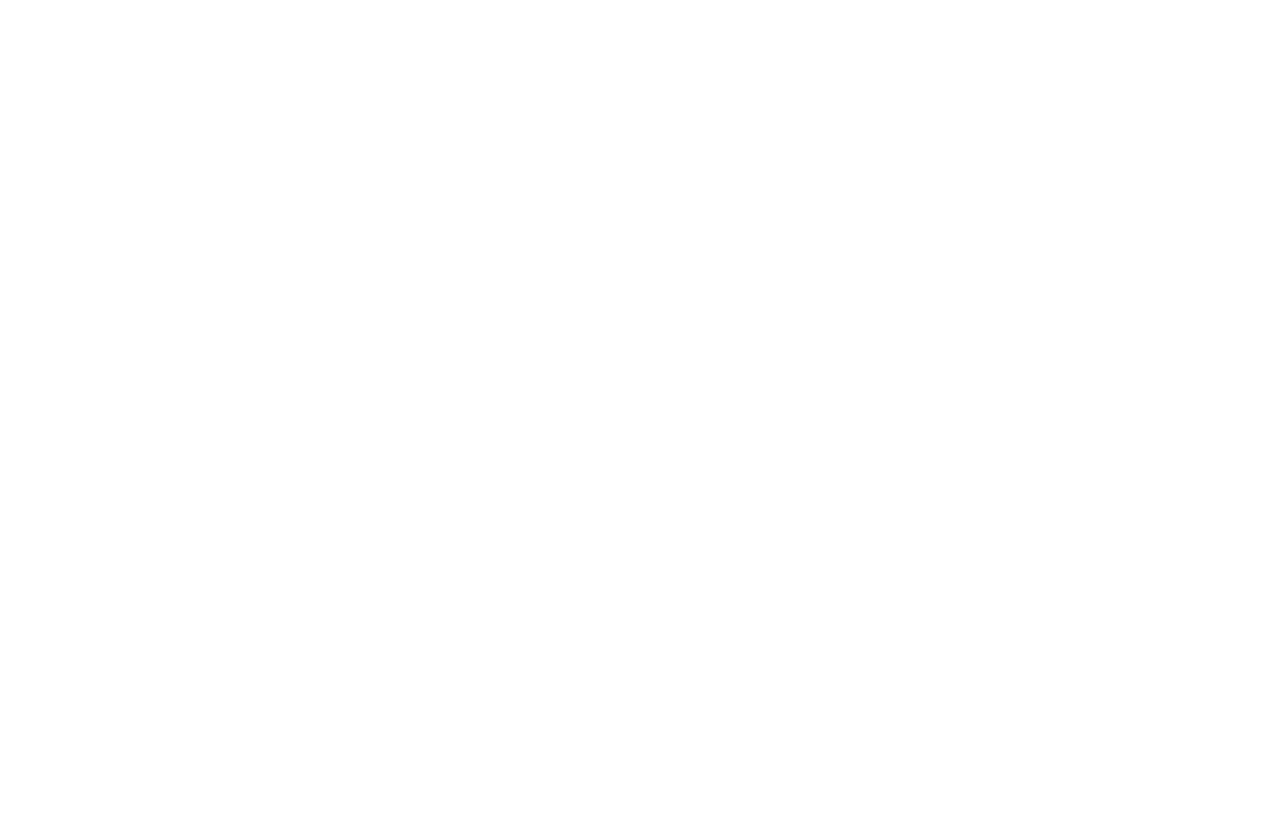
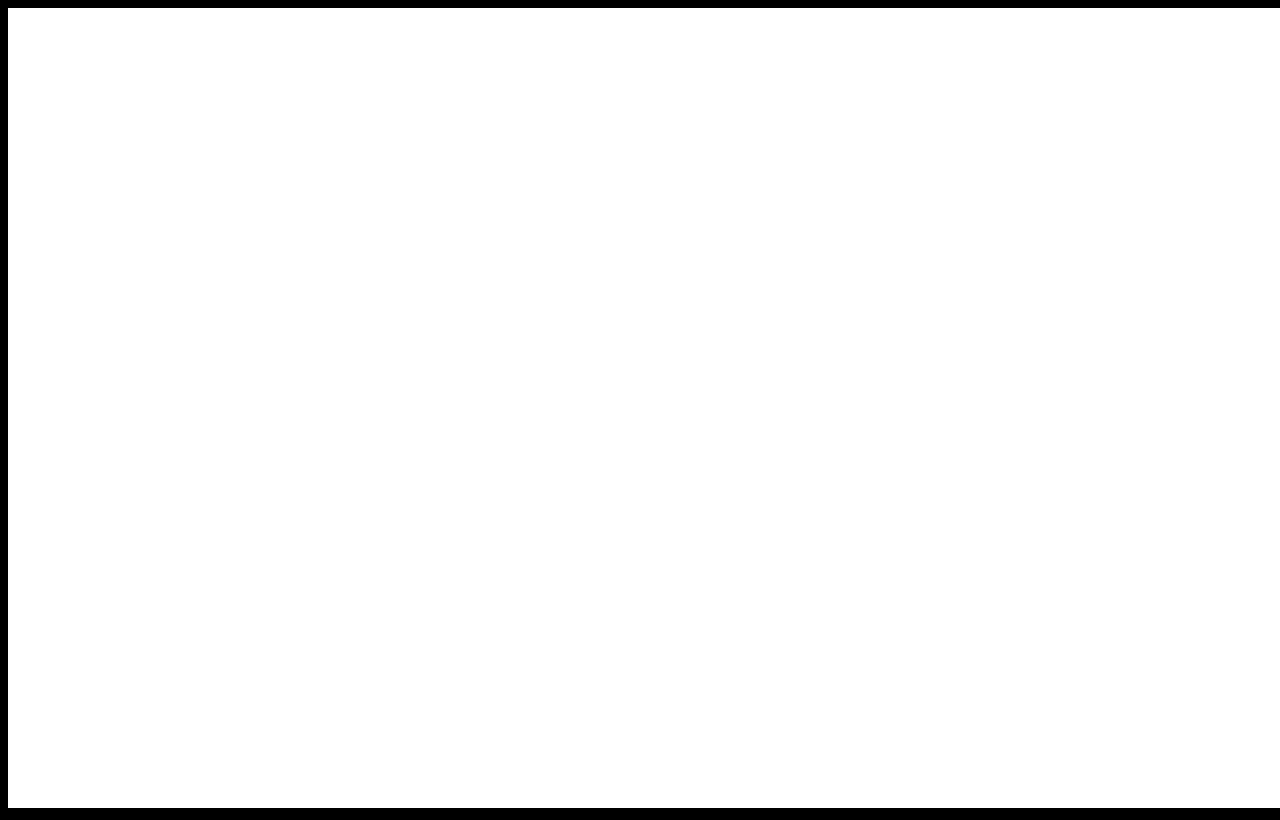
Before and after one commit to ccincotti3/webgl_obj_loader, a website built with Parcel: page index.html in a window 1280 px wide. Built offline with nearby package versions, Linux system fonts and the light colour scheme.

Commit message:
Set clear color, exciting.

```diff
--- a/index.html
+++ b/index.html
@@ -4,6 +4,11 @@
     <meta charset="UTF-8">
     <meta name="viewport" content="width=device-width, initial-scale=1.0">
     <title>Carmen Cincotti's .obj viewer</title>
+    <style>
+        body {
+            background-color: black;
+        }
+    </style>
 </head>
 <body>
    <canvas id="gl"></canvas>
--- a/package.json
+++ b/package.json
@@ -6,13 +6,17 @@
   "author": "Carmen Cincotti",
   "license": "MIT",
   "scripts": {
-    "dev": "parcel index.html"
+    "dev": "parcel index.html",
+    "lint": "yarn eslint '*/**/*.{js,ts}'"
   },
   "devDependencies": {
     "@typescript-eslint/eslint-plugin": "^4.8.2",
     "@typescript-eslint/parser": "^4.8.2",
     "eslint": "^7.14.0",
+    "eslint-config-prettier": "^6.15.0",
+    "eslint-plugin-prettier": "^3.1.4",
     "parcel": "^1.12.4",
+    "prettier": "^2.2.0",
     "typescript": "^4.1.2"
   },
   "dependencies": {}
--- a/src/gl.ts
+++ b/src/gl.ts
@@ -1,11 +1,49 @@
-function GLInstance(id:string) {
-    const canvas = <HTMLCanvasElement>  document.getElementById(id)
-    const gl = canvas.getContext("webgl2")
-
-    if(!gl) {
-        alert("WebGL is not found on this browser, please try another browser")
-    }
-    console.log("WebGL initialized successfully")
+interface MyWebGL2RenderingContext extends WebGL2RenderingContext {
+  setWindowSize(wRatio: number, hRatio: number): MyWebGL2RenderingContext;
+  setClearColor(
+    red: number,
+    green: number,
+    blue: number,
+    alpha: number
+  ): MyWebGL2RenderingContext;
 }
 
-export default GLInstance
+function GLInstance(id: string): MyWebGL2RenderingContext {
+  const canvas = <HTMLCanvasElement>document.getElementById(id);
+  const gl = <MyWebGL2RenderingContext>canvas.getContext("webgl2");
+
+  if (!gl) {
+    alert("WebGL is not found on this browser, please try another browser");
+  }
+  console.log("WebGL initialized successfully");
+
+  /**
+   *
+   * @param wRatio width percentage of screen
+   * @param hRatio height percentage of screen
+   */
+  gl.setWindowSize = function (wRatio = 1, hRatio = 1) {
+    canvas.width = window.innerWidth * wRatio;
+    canvas.height = window.innerHeight * hRatio;
+
+    return this;
+  };
+
+  gl.setClearColor = function (
+    red: number,
+    green: number,
+    blue: number,
+    alpha: number
+  ) {
+    this.clearColor(red, green, blue, alpha);
+    gl.clear(this.COLOR_BUFFER_BIT);
+    gl.clear(this.DEPTH_BUFFER_BIT);
+    gl.clear(this.STENCIL_BUFFER_BIT);
+
+    return this;
+  };
+
+  return gl;
+}
+
+export default GLInstance;
--- a/src/index.ts
+++ b/src/index.ts
@@ -1,10 +1,11 @@
-import getGlInstance from "./gl"
+import getGLInstance from "./gl";
 
-const CANVAS_ID = "gl"
+const CANVAS_ID = "gl";
 
-const index = function() {
-    const gl = getGlInstance(CANVAS_ID)
-    return gl;
-}
+const index = function () {
+  const gl = getGLInstance(CANVAS_ID);
+
+  gl.setWindowSize(1, 1).setClearColor(1, 1, 1, 1);
+};
 
 index();
```
Also changed, not shown: .eslintrc.js, 1 other file.
